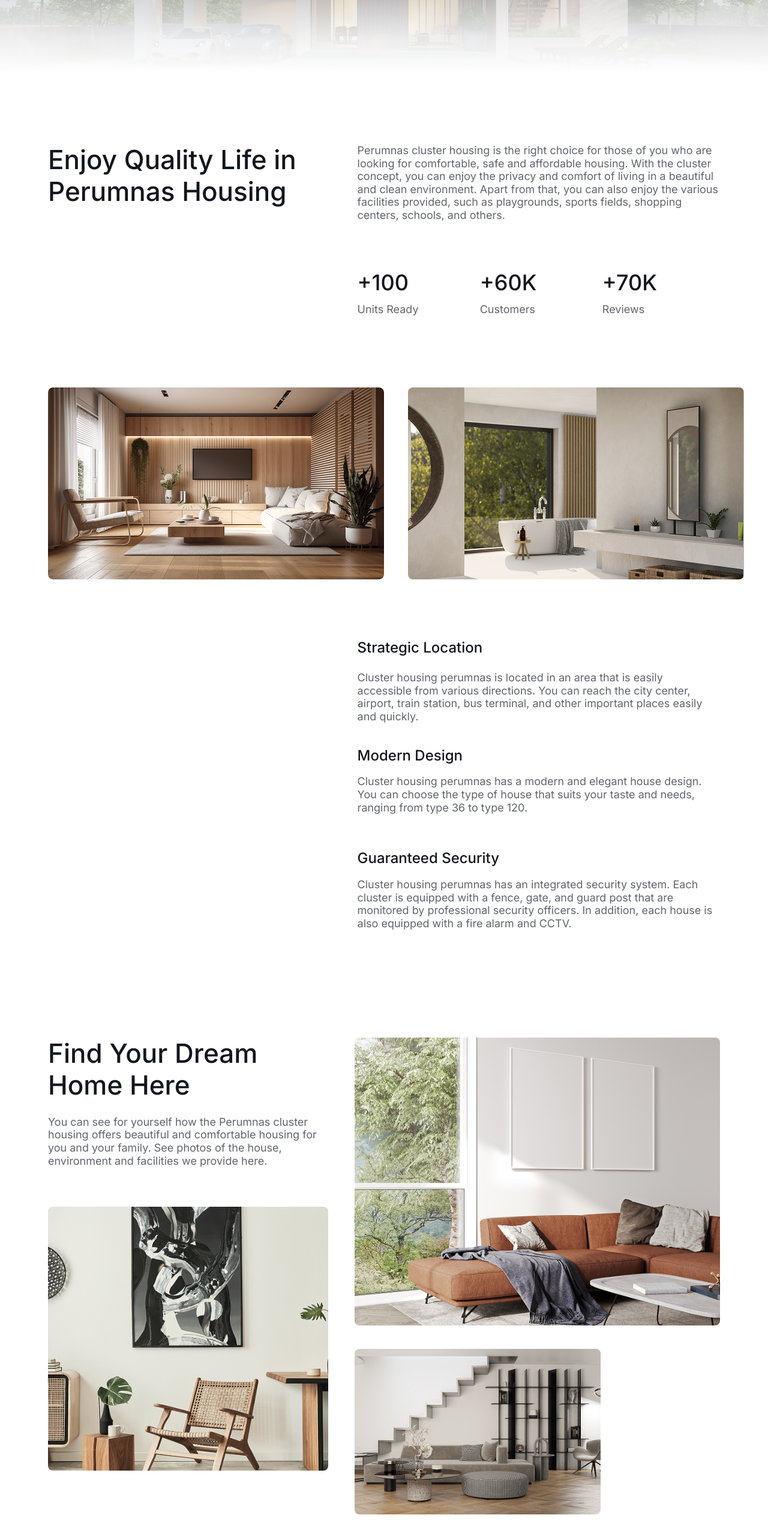
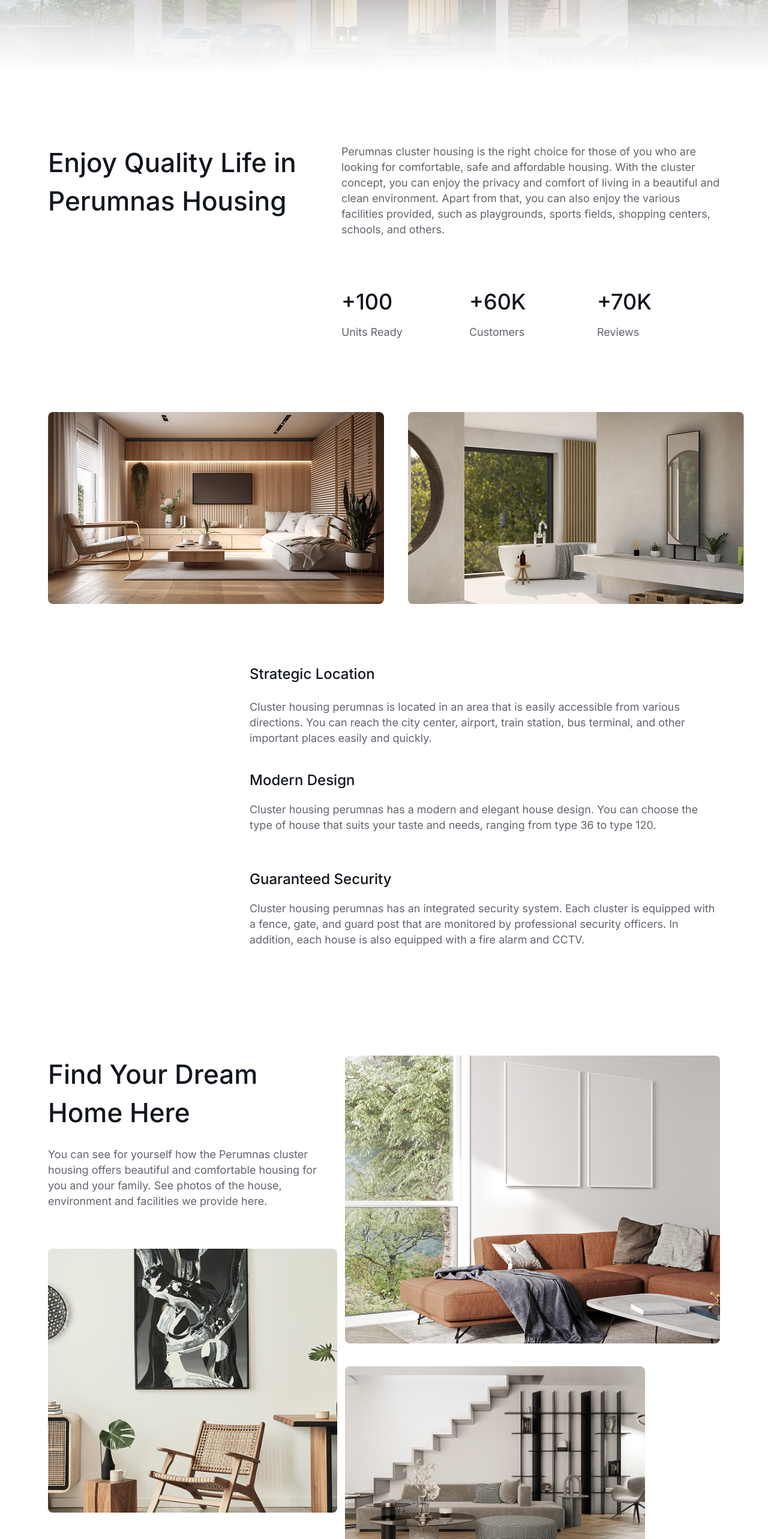
Before and after one commit to aMadAlien/perumnas, a Next.js app: page / in a window 1280 px wide. Shown: the part 680-3246 px from the top of the page at 60% size. Built offline with nearby package versions, Linux system fonts and the light colour scheme.

Commit message:
chores - responsive

```diff
--- a/app/globals.scss
+++ b/app/globals.scss
@@ -27,16 +27,16 @@
   --color-neutral-600: #61656E;
   --color-black: #12161d;
 
-  // --smaller-col: 42.97%; // 550px
-  // --larger-col: 53.13%; // 680px
-  --smaller-col: 36.111vw; // 550px
-  --larger-col: 47.222vw; // 680px
+  --smaller-col: 42.97%; // 550px
+  --larger-col: 53.13%; // 680px
+  // --smaller-col: 36.111vw; // 550px
+  // --larger-col: 47.222vw; // 680px
 }
 
 
 
 * {
-  line-height: 120%;
+  line-height: 145%;
 }
 
 body {
@@ -69,6 +69,16 @@ button {
   margin: 0 auto;
 }
 
+.container__col {
+  &--smaller {
+    flex: var(--smaller-col);
+  }
+
+  &--larger {
+    flex: var(--larger-col);
+  }
+}
+
 .h2 {
   color: var(--black);
   font-size: 44px;
--- a/components/Homepage/Slider.tsx
+++ b/components/Homepage/Slider.tsx
@@ -9,7 +9,7 @@ export default function Slider() {
     <section className="py-[60px] md:py-[40px]">
       <HorizontalSlider
         sliders={
-          [Slide1, Slide2, Slide3].map(src => (
+          [Slide1, Slide2, Slide3, Slide1, Slide2, Slide3].map(src => (
             <Image
               src={src}
               width={560}
--- a/components/Homepage/index.tsx
+++ b/components/Homepage/index.tsx
@@ -10,9 +10,9 @@ export default function Homepage() {
   return (
     <main>
       <section className="px-container py-[60px] md:pt-[120px] md:pb-[80px]">
-        <div className="container flex gap-8 lg:gap-[5.556vw] max-md:flex-col">
-          <h2 className="h2 md:w-[var(--smaller-col)">Enjoy Quality Life in Perumnas Housing</h2>
-          <div className="shrink-0 md:max-w-[var(--larger-col)]">
+        <div className="container flex max-md:gap-8 md:justify-between max-md:flex-col">
+          <h2 className="h2 container__col--smaller">Enjoy Quality Life in Perumnas Housing</h2>
+          <div className="container__col--larger">
             <p className="text-p mb-[60px] lg:mb-[80px]">Perumnas cluster housing is the right choice for those of you who are looking for comfortable, safe and affordable housing. With the cluster concept, you can enjoy the privacy and comfort of living in a beautiful and clean environment. Apart from that, you can also enjoy the various facilities provided, such as playgrounds, sports fields, shopping centers, schools, and others.</p>
 
             <div className="stats__container">
@@ -36,7 +36,9 @@ export default function Homepage() {
       <Slider />
 
       <section className="px-container py-[60px] md:py[120px]">
-        <div className="md:ml-auto md:w-[70vw] lg:w-[var(--larger-col)]">
+        <div className="container">
+
+          <div className="md:ml-auto md:w-[70%]">
             <h3 className="h3 mb-[18px] md:mb-6">Strategic Location</h3>
             <div className="text-p mb-[60px] md:mb-10">Cluster housing perumnas is located in an area that is easily accessible from various directions. You can reach the city center, airport, train station, bus terminal, and other important places easily and quickly.</div>
 
@@ -46,14 +48,15 @@ export default function Homepage() {
             <h3 className="h3 mb-[18px] mb-6">Guaranteed Security</h3>
             <div className="text-p">Cluster housing perumnas has an integrated security system. Each cluster is equipped with a fence, gate, and guard post that are monitored by professional security officers. In addition, each house is also equipped with a fire alarm and CCTV.</div>
           </div>
+        </div>
       </section>
 
       <section className="px-container py-[60px] md:pt-[120px] md:pb-[80px]">
         <h2 className="md:hidden h2 mb-8">Find Your Dream Home Here</h2>
         <p className="md:hidden text-p mb-[60px]">You can see for yourself how the Perumnas cluster housing offers beautiful and comfortable housing for you and your family. See photos of the house, environment and facilities we provide here.</p>
 
-        <div className="container flex max-md:items-center gap-[13px] md:gap-[3.472vw]">
-          <div className="grow-1 shrink-0 w-[var(--smaller-col)]">
+        <div className="container flex max-md:items-center gap-[13px] md:justify-between">
+          <div className="container__col--smaller">
             <h2 className="max-md:hidden h2 mb-6">Find Your Dream Home Here</h2>
             <p className="max-md:hidden text-p mb-[66px]">You can see for yourself how the Perumnas cluster housing offers beautiful and comfortable housing for you and your family. See photos of the house, environment and facilities we provide here.</p>
             <Image
@@ -61,37 +64,36 @@ export default function Homepage() {
               width={560}
               height={100}
               alt=""
-              className="h-[55vh] w-full object-cover rounded-[2px] md:rounded-[8px] hover:brightness-80 transition-all duration-500"
+              className="lg:h-[55vh] w-full object-cover rounded-[2px] md:rounded-[8px] hover:brightness-80 transition-all duration-500"
             />
           </div>
-          <div className="grow-1 shrink-0 w-[var(--larger-col)]">
+          <div className="container__col--larger">
             <Image
               src={DreamImg1}
               width={560}
               height={100}
               alt=""
-              className="w-full h-auto md:h-[60vh] object-cover rounded-[2px] md:rounded-[8px] mb-[3vw] hover:brightness-80 transition-all duration-500"
+              className="w-full h-auto md:h-[60vh] object-cover rounded-[2px] md:rounded-[8px] mb-4 md:mb-[3vw] hover:brightness-80 transition-all duration-500"
             />
             <Image
               src={DreamImg2}
               width={560}
               height={100}
               alt=""
-              className="w-[32.014vw] aspect-[460/310] object-cover rounded-[2px] md:rounded-[8px] hover:brightness-80 transition-all duration-500"
+              className="w-[80%] h-auto aspect-[460/310] object-cover rounded-[2px] md:rounded-[8px] hover:brightness-80 transition-all duration-500"
             />
           </div>
         </div>
       </section>
 
       <section className="px-container py-[60px] md:py-[120px]">
-        <div className="container flex gap-8 lg:gap-[4.444vw] max-md:flex-col">
-
-          <div className="md:w-[var(--smaller-col)">
+        <div className="container flex max-md:gap-8 md:justify-between max-md:flex-col">
+          <div className="container__col--smaller">
             <h2 className="h2 mb-8 md:mb-6">Frequently Asked Questions</h2>
             <p className="text-p">If there are question you want to ask.<br /> We will answer all your question.</p>
           </div>
 
-          <div className="shrink-0 md:max-w-[var(--larger-col)]">
+          <div className="container__col--larger">
             <Accordion data={faq} />
           </div>
         </div>
```
Lines whose indentation alone changed are shown as unchanged.
